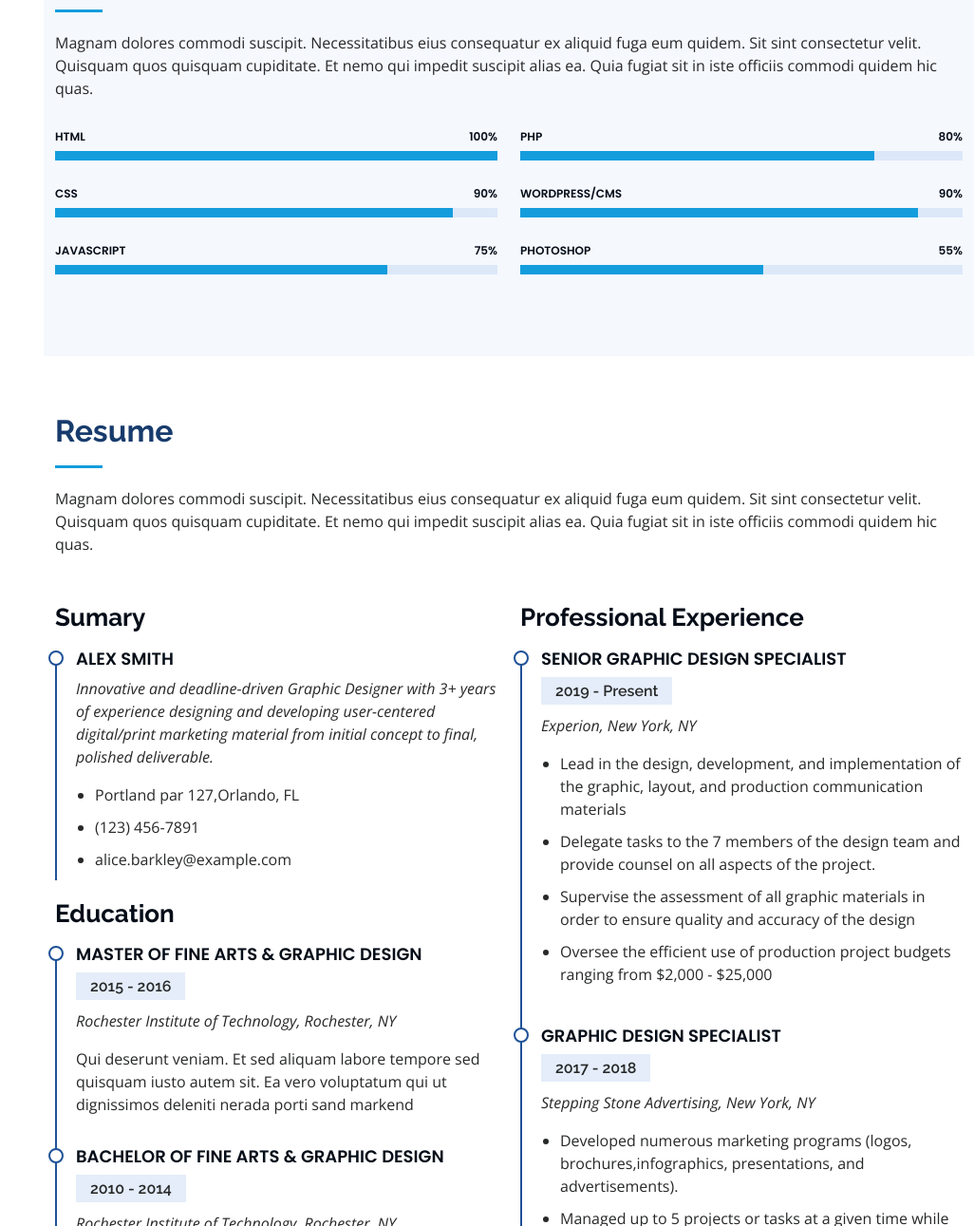
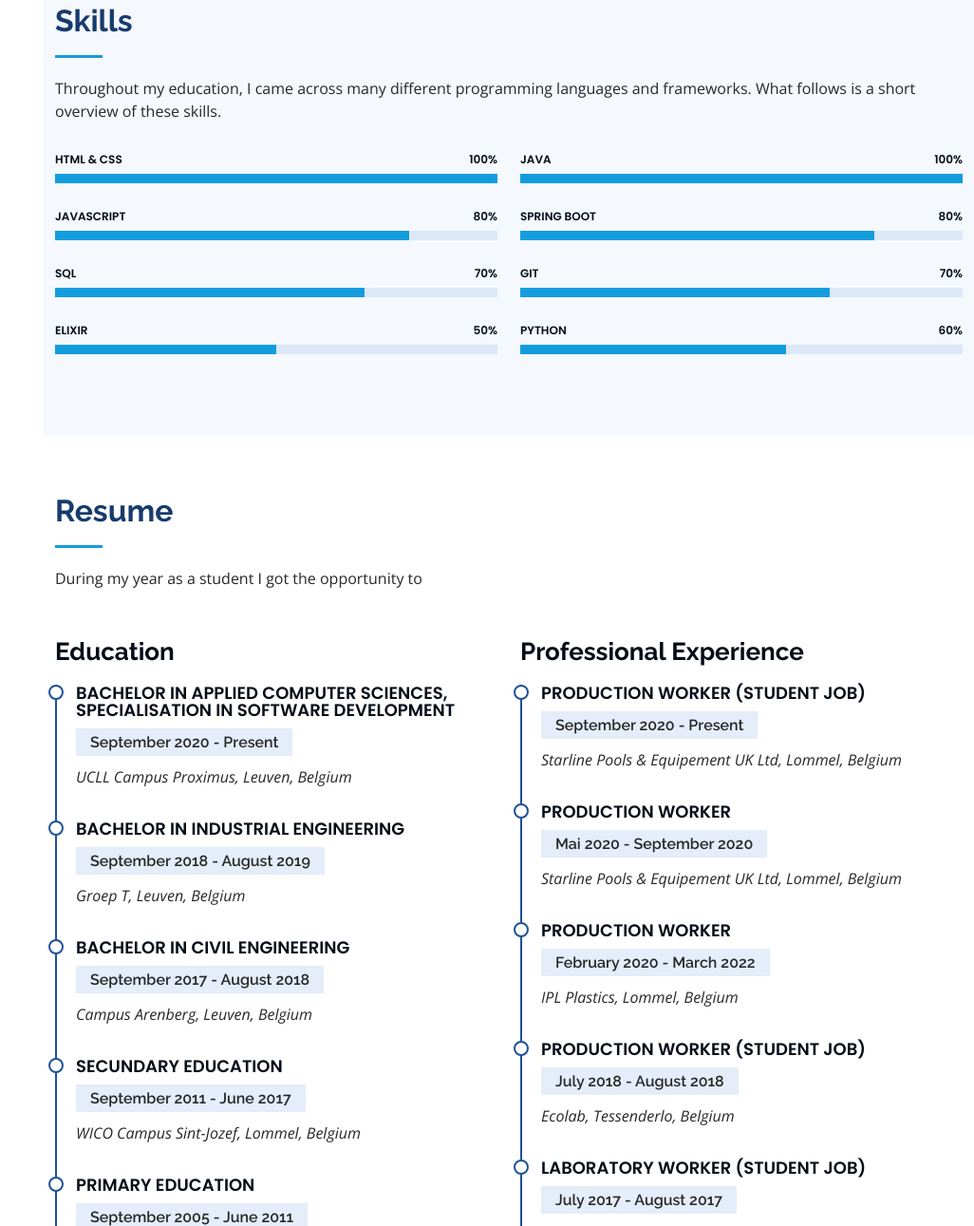
Before and after one commit to jarneschreppers/jarneschreppers.github.io, a plain HTML site: page index.html in a window 1280 px wide. Shown: the part 1509-2800 px from the top of the page at 95% size, without its empty margins (254-1280 px from the left). Drawn offline with nearby package versions, Linux system fonts and the light colour scheme.

Commit message:
Third commit

```diff
--- a/index.html
+++ b/index.html
@@ -99,7 +99,7 @@
                   <li><i class="bi bi-chevron-right"></i> <strong>Birthday:</strong> <span>12 November 1999</span></li>
                   <li><i class="bi bi-chevron-right"></i> <strong>Website:</strong> <span>https://www.linkedin.com/in/jarne-schreppers/</span></li>
                   <li><i class="bi bi-chevron-right"></i> <strong>Phone:</strong> <span>+32 476 08 32 53</span></li>
-                  <li><i class="bi bi-chevron-right"></i> <strong>City:</strong> <span>Lommel, Limburg, Vlaanderen, België</span></li>
+                  <li><i class="bi bi-chevron-right"></i> <strong>City:</strong> <span>Lommel, Limburg, Flanders, Belgium</span></li>
                 </ul>
               </div>
               <div class="col-lg-6">
@@ -111,8 +111,7 @@
                 </ul>
               </div>
             </div>
-            <p>
-            </p>
+            <p>Apart from IT, I'm also very interested in sports (mostly football and fitness) and different games (mostly FPS and story-driven games).</p>
           </div>
         </div>
 
@@ -125,7 +124,7 @@
 
         <div class="section-title">
           <h2>Skills</h2>
-          <p>Magnam dolores commodi suscipit. Necessitatibus eius consequatur ex aliquid fuga eum quidem. Sit sint consectetur velit. Quisquam quos quisquam cupiditate. Et nemo qui impedit suscipit alias ea. Quia fugiat sit in iste officiis commodi quidem hic quas.</p>
+          <p>Throughout my education, I came across many different programming languages and frameworks. What follows is a short overview of these skills.</p>
         </div>
 
         <div class="row skills-content">
@@ -133,23 +132,30 @@
           <div class="col-lg-6" data-aos="fade-up">
 
             <div class="progress">
-              <span class="skill">HTML <i class="val">100%</i></span>
+              <span class="skill">HTML & CSS <i class="val">100%</i></span>
               <div class="progress-bar-wrap">
                 <div class="progress-bar" role="progressbar" aria-valuenow="100" aria-valuemin="0" aria-valuemax="100"></div>
               </div>
             </div>
 
             <div class="progress">
-              <span class="skill">CSS <i class="val">90%</i></span>
+              <span class="skill">JavaScript <i class="val">80%</i></span>
               <div class="progress-bar-wrap">
-                <div class="progress-bar" role="progressbar" aria-valuenow="90" aria-valuemin="0" aria-valuemax="100"></div>
+                <div class="progress-bar" role="progressbar" aria-valuenow="80" aria-valuemin="0" aria-valuemax="100"></div>
               </div>
             </div>
 
             <div class="progress">
-              <span class="skill">JavaScript <i class="val">75%</i></span>
+              <span class="skill">SQL <i class="val">70%</i></span>
               <div class="progress-bar-wrap">
-                <div class="progress-bar" role="progressbar" aria-valuenow="75" aria-valuemin="0" aria-valuemax="100"></div>
+                <div class="progress-bar" role="progressbar" aria-valuenow="70" aria-valuemin="0" aria-valuemax="100"></div>
+              </div>
+            </div>
+
+            <div class="progress">
+              <span class="skill">Elixir <i class="val">50%</i></span>
+              <div class="progress-bar-wrap">
+                <div class="progress-bar" role="progressbar" aria-valuenow="50" aria-valuemin="0" aria-valuemax="100"></div>
               </div>
             </div>
 
@@ -158,23 +164,30 @@
           <div class="col-lg-6" data-aos="fade-up" data-aos-delay="100">
 
             <div class="progress">
-              <span class="skill">PHP <i class="val">80%</i></span>
+              <span class="skill">Java <i class="val">100%</i></span>
+              <div class="progress-bar-wrap">
+                <div class="progress-bar" role="progressbar" aria-valuenow="100" aria-valuemin="0" aria-valuemax="100"></div>
+              </div>
+            </div>
+
+            <div class="progress">
+              <span class="skill">Spring Boot <i class="val">80%</i></span>
               <div class="progress-bar-wrap">
                 <div class="progress-bar" role="progressbar" aria-valuenow="80" aria-valuemin="0" aria-valuemax="100"></div>
               </div>
             </div>
 
             <div class="progress">
-              <span class="skill">WordPress/CMS <i class="val">90%</i></span>
+              <span class="skill">Git <i class="val">70%</i></span>
               <div class="progress-bar-wrap">
-                <div class="progress-bar" role="progressbar" aria-valuenow="90" aria-valuemin="0" aria-valuemax="100"></div>
+                <div class="progress-bar" role="progressbar" aria-valuenow="70" aria-valuemin="0" aria-valuemax="100"></div>
               </div>
             </div>
 
             <div class="progress">
-              <span class="skill">Photoshop <i class="val">55%</i></span>
+              <span class="skill">Python <i class="val">60%</i></span>
               <div class="progress-bar-wrap">
-                <div class="progress-bar" role="progressbar" aria-valuenow="55" aria-valuemin="0" aria-valuemax="100"></div>
+                <div class="progress-bar" role="progressbar" aria-valuenow="60" aria-valuemin="0" aria-valuemax="100"></div>
               </div>
             </div>
 
@@ -191,59 +204,70 @@
 
         <div class="section-title">
           <h2>Resume</h2>
-          <p>Magnam dolores commodi suscipit. Necessitatibus eius consequatur ex aliquid fuga eum quidem. Sit sint consectetur velit. Quisquam quos quisquam cupiditate. Et nemo qui impedit suscipit alias ea. Quia fugiat sit in iste officiis commodi quidem hic quas.</p>
+          <p>During my year as a student I got the opportunity to </p>
         </div>
 
         <div class="row">
           <div class="col-lg-6" data-aos="fade-up">
-            <h3 class="resume-title">Sumary</h3>
-            <div class="resume-item pb-0">
-              <h4>Alex Smith</h4>
-              <p><em>Innovative and deadline-driven Graphic Designer with 3+ years of experience designing and developing user-centered digital/print marketing material from initial concept to final, polished deliverable.</em></p>
-              <ul>
-                <li>Portland par 127,Orlando, FL</li>
-                <li>(123) 456-7891</li>
-                <li>alice.barkley@example.com</li>
-              </ul>
-            </div>
-
             <h3 class="resume-title">Education</h3>
             <div class="resume-item">
-              <h4>Master of Fine Arts &amp; Graphic Design</h4>
-              <h5>2015 - 2016</h5>
-              <p><em>Rochester Institute of Technology, Rochester, NY</em></p>
-              <p>Qui deserunt veniam. Et sed aliquam labore tempore sed quisquam iusto autem sit. Ea vero voluptatum qui ut dignissimos deleniti nerada porti sand markend</p>
+              <h4>Bachelor in Applied Computer Sciences, specialisation in Software Development</h4>
+              <h5>September 2020 - Present</h5>
+              <p><em>UCLL Campus Proximus, Leuven, Belgium</em></p>
             </div>
             <div class="resume-item">
-              <h4>Bachelor of Fine Arts &amp; Graphic Design</h4>
-              <h5>2010 - 2014</h5>
-              <p><em>Rochester Institute of Technology, Rochester, NY</em></p>
-              <p>Quia nobis sequi est occaecati aut. Repudiandae et iusto quae reiciendis et quis Eius vel ratione eius unde vitae rerum voluptates asperiores voluptatem Earum molestiae consequatur neque etlon sader mart dila</p>
+              <h4>Bachelor in Industrial Engineering</h4>
+              <h5>September 2018 - August 2019</h5>
+              <p><em>Groep T, Leuven, Belgium</em></p>
+            </div>
+            <div class="resume-item">
+              <h4>Bachelor in Civil Engineering</h4>
+              <h5>September 2017 - August 2018</h5>
+              <p><em>Campus Arenberg, Leuven, Belgium</em></p>
+            </div>
+            <div class="resume-item">
+              <h4>Secundary education</h4>
+              <h5>September 2011 - June 2017</h5>
+              <p><em>WICO Campus Sint-Jozef, Lommel, Belgium</em></p>
+            </div>
+            <div class="resume-item">
+              <h4>Primary education</h4>
+              <h5>September 2005 - June 2011</h5>
+              <p><em>De Schommel, Lommel, Belgium</em></p>
             </div>
           </div>
+
           <div class="col-lg-6" data-aos="fade-up" data-aos-delay="100">
             <h3 class="resume-title">Professional Experience</h3>
             <div class="resume-item">
-              <h4>Senior graphic design specialist</h4>
-              <h5>2019 - Present</h5>
-              <p><em>Experion, New York, NY </em></p>
-              <ul>
-                <li>Lead in the design, development, and implementation of the graphic, layout, and production communication materials</li>
-                <li>Delegate tasks to the 7 members of the design team and provide counsel on all aspects of the project. </li>
-                <li>Supervise the assessment of all graphic materials in order to ensure quality and accuracy of the design</li>
-                <li>Oversee the efficient use of production project budgets ranging from $2,000 - $25,000</li>
-              </ul>
+              <h4>Production Worker (Student Job)</h4>
+              <h5>September 2020 - Present</h5>
+              <p><em>Starline Pools & Equipement UK Ltd, Lommel, Belgium </em></p>
             </div>
             <div class="resume-item">
-              <h4>Graphic design specialist</h4>
-              <h5>2017 - 2018</h5>
-              <p><em>Stepping Stone Advertising, New York, NY</em></p>
-              <ul>
-                <li>Developed numerous marketing programs (logos, brochures,infographics, presentations, and advertisements).</li>
-                <li>Managed up to 5 projects or tasks at a given time while under pressure</li>
-                <li>Recommended and consulted with clients on the most appropriate graphic design</li>
-                <li>Created 4+ design presentations and proposals a month for clients and account managers</li>
-              </ul>
+              <h4>Production Worker</h4>
+              <h5>Mai 2020 - September 2020</h5>
+              <p><em>Starline Pools & Equipement UK Ltd, Lommel, Belgium </em></p>
+            </div>
+            <div class="resume-item">
+              <h4>Production Worker</h4>
+              <h5>February 2020 - March 2022</h5>
+              <p><em>IPL Plastics, Lommel, Belgium</em></p>
+            </div>
+            <div class="resume-item">
+              <h4>Production Worker (Student Job)</h4>
+              <h5>July 2018 - August 2018</h5>
+              <p><em>Ecolab, Tessenderlo, Belgium</em></p>
+            </div>
+            <div class="resume-item">
+              <h4>Laboratory Worker (Student Job)</h4>
+              <h5>July 2017 - August 2017</h5>
+              <p><em>Ecolab, Tessenderlo, Belgium</em></p>
+            </div>
+            <div class="resume-item">
+              <h4>Administrative Assistant (Student Job)</h4>
+              <h5>July 2016 - August 2016</h5>
+              <p><em>Ecolab, Tessenderlo, Belgium</em></p>
             </div>
           </div>
         </div>
@@ -257,18 +281,7 @@
 
         <div class="section-title">
           <h2>Portfolio</h2>
-          <p>Magnam dolores commodi suscipit. Necessitatibus eius consequatur ex aliquid fuga eum quidem. Sit sint consectetur velit. Quisquam quos quisquam cupiditate. Et nemo qui impedit suscipit alias ea. Quia fugiat sit in iste officiis commodi quidem hic quas.</p>
-        </div>
-
-        <div class="row" data-aos="fade-up">
-          <div class="col-lg-12 d-flex justify-content-center">
-            <ul id="portfolio-flters">
-              <li data-filter="*" class="filter-active">All</li>
-              <li data-filter=".filter-app">App</li>
-              <li data-filter=".filter-card">Card</li>
-              <li data-filter=".filter-web">Web</li>
-            </ul>
-          </div>
+          <p>Some examples of projects I realised in the past.</p>
         </div>
 
         <div class="row portfolio-container" data-aos="fade-up" data-aos-delay="100">
@@ -278,7 +291,6 @@
               <img src="assets/img/portfolio/portfolio-1.jpg" class="img-fluid" alt="">
               <div class="portfolio-links">
                 <a href="assets/img/portfolio/portfolio-1.jpg" data-gallery="portfolioGallery" class="portfolio-lightbox" title="App 1"><i class="bx bx-plus"></i></a>
-                <a href="portfolio-details.html" title="More Details"><i class="bx bx-link"></i></a>
               </div>
             </div>
           </div>
@@ -288,7 +300,6 @@
               <img src="assets/img/portfolio/portfolio-2.jpg" class="img-fluid" alt="">
               <div class="portfolio-links">
                 <a href="assets/img/portfolio/portfolio-2.jpg" data-gallery="portfolioGallery" class="portfolio-lightbox" title="Web 3"><i class="bx bx-plus"></i></a>
-                <a href="portfolio-details.html" title="More Details"><i class="bx bx-link"></i></a>
               </div>
             </div>
           </div>
@@ -298,7 +309,6 @@
               <img src="assets/img/portfolio/portfolio-3.jpg" class="img-fluid" alt="">
               <div class="portfolio-links">
                 <a href="assets/img/portfolio/portfolio-3.jpg" data-gallery="portfolioGallery" class="portfolio-lightbox" title="App 2"><i class="bx bx-plus"></i></a>
-                <a href="portfolio-details.html" title="More Details"><i class="bx bx-link"></i></a>
               </div>
             </div>
           </div>
@@ -308,7 +318,6 @@
               <img src="assets/img/portfolio/portfolio-4.jpg" class="img-fluid" alt="">
               <div class="portfolio-links">
                 <a href="assets/img/portfolio/portfolio-4.jpg" data-gallery="portfolioGallery" class="portfolio-lightbox" title="Card 2"><i class="bx bx-plus"></i></a>
-                <a href="portfolio-details.html" title="More Details"><i class="bx bx-link"></i></a>
               </div>
             </div>
           </div>
@@ -318,7 +327,6 @@
               <img src="assets/img/portfolio/portfolio-5.jpg" class="img-fluid" alt="">
               <div class="portfolio-links">
                 <a href="assets/img/portfolio/portfolio-5.jpg" data-gallery="portfolioGallery" class="portfolio-lightbox" title="Web 2"><i class="bx bx-plus"></i></a>
-                <a href="portfolio-details.html" title="More Details"><i class="bx bx-link"></i></a>
               </div>
             </div>
           </div>
@@ -327,42 +335,10 @@
             <div class="portfolio-wrap">
               <img src="assets/img/portfolio/portfolio-6.jpg" class="img-fluid" alt="">
               <div class="portfolio-links">
-                <a href="assets/img/portfolio/portfolio-6.jpg" data-gallery="portfolioGallery" class="portfolio-lightbox" title="App 3"><i class="bx bx-plus"></i></a>
-                <a href="portfolio-details.html" title="More Details"><i class="bx bx-link"></i></a>
+                <a href="assets/img/portfolio/portfolio-6.jpg" data-gallery="portfolioGallery" class="portfolio-lightbox" title="App 3"><i class="bx bx-plus"></i></a>v
               </div>
             </div>
           </div>
-
-          <div class="col-lg-4 col-md-6 portfolio-item filter-card">
-            <div class="portfolio-wrap">
-              <img src="assets/img/portfolio/portfolio-7.jpg" class="img-fluid" alt="">
-              <div class="portfolio-links">
-                <a href="assets/img/portfolio/portfolio-7.jpg" data-gallery="portfolioGallery" class="portfolio-lightbox" title="Card 1"><i class="bx bx-plus"></i></a>
-                <a href="portfolio-details.html" title="More Details"><i class="bx bx-link"></i></a>
-              </div>
-            </div>
-          </div>
-
-          <div class="col-lg-4 col-md-6 portfolio-item filter-card">
-            <div class="portfolio-wrap">
-              <img src="assets/img/portfolio/portfolio-8.jpg" class="img-fluid" alt="">
-              <div class="portfolio-links">
-                <a href="assets/img/portfolio/portfolio-8.jpg" data-gallery="portfolioGallery" class="portfolio-lightbox" title="Card 3"><i class="bx bx-plus"></i></a>
-                <a href="portfolio-details.html" title="More Details"><i class="bx bx-link"></i></a>
-              </div>
-            </div>
-          </div>
-
-          <div class="col-lg-4 col-md-6 portfolio-item filter-web">
-            <div class="portfolio-wrap">
-              <img src="assets/img/portfolio/portfolio-9.jpg" class="img-fluid" alt="">
-              <div class="portfolio-links">
-                <a href="assets/img/portfolio/portfolio-9.jpg" data-gallery="portfolioGallery" class="portfolio-lightbox" title="Web 3"><i class="bx bx-plus"></i></a>
-                <a href="portfolio-details.html" title="More Details"><i class="bx bx-link"></i></a>
-              </div>
-            </div>
-          </div>
-
         </div>
 
       </div>
```
Also changed, not shown: assets/img/portfolio/portfolio-1.jpg, assets/img/portfolio/portfolio-2.jpg, assets/img/portfolio/portfolio-4.jpg, assets/img/portfolio/portfolio-7.jpg (deleted), assets/img/portfolio/portfolio-8.jpg (deleted), assets/img/portfolio/portfolio-9.jpg (deleted), assets/img/portfolio/portfolio-details-1.jpg (deleted), assets/img/portfolio/portfolio-details-2.jpg (deleted), assets/img/portfolio/portfolio-details-3.jpg (deleted), 1 other file.
